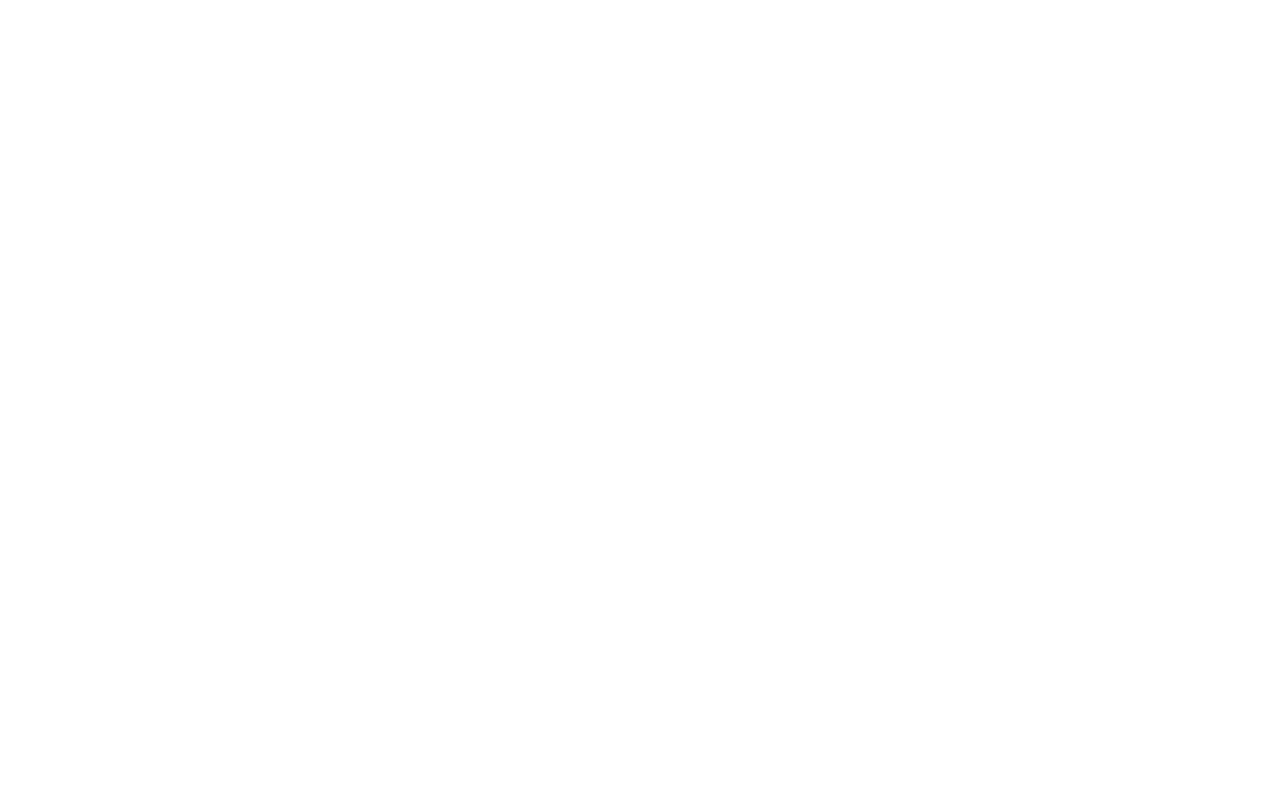
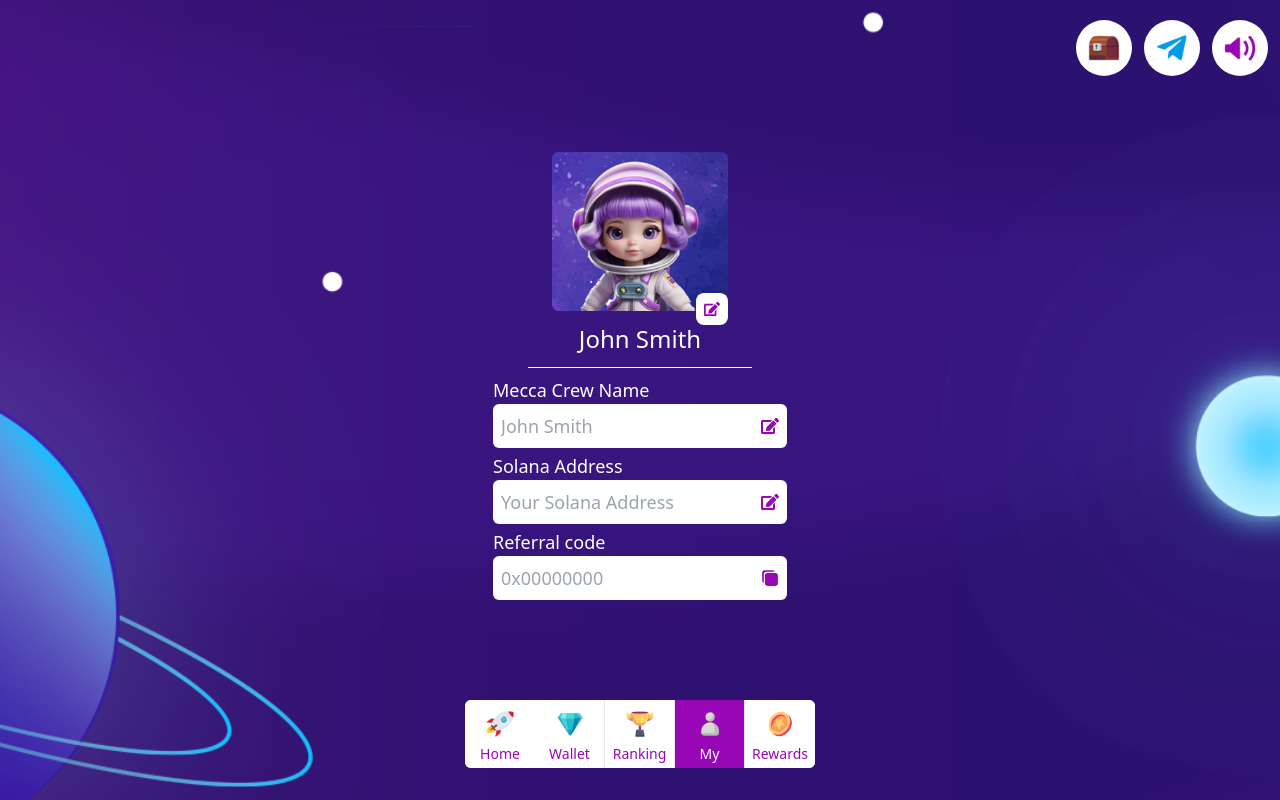
Before and after one commit to ZakkiShah5/joengg-game, a React (Vite) app: page /my in a window 1280 px wide. Before the commit this address had no page. Built offline with nearby package versions, Linux system fonts and the light colour scheme.

Commit message:
profile page updated

```diff
--- a/package.json
+++ b/package.json
@@ -12,6 +12,7 @@
   "dependencies": {
     "react": "^18.3.1",
     "react-dom": "^18.3.1",
+    "react-icons": "^5.4.0",
     "react-router-dom": "^7.1.3"
   },
   "devDependencies": {
--- a/src/App.jsx
+++ b/src/App.jsx
@@ -2,7 +2,7 @@ import './App.css'
 
 import { Routes, Route } from 'react-router-dom'
 
-import { Main, Ranking, Wallet } from './pages'
+import { Main, My, Ranking, Wallet } from './pages'
 
 const App = () => {
   return (
@@ -10,6 +10,7 @@ const App = () => {
       <Route path='/' element={<Main/>} />
       <Route path='/wallet' element={<Wallet />} />
       <Route path='/ranking' element={<Ranking />} />
+      <Route path='/my' element={<My />} />
     </Routes>
 
   )
--- /dev/null
+++ b/src/pages/My/My.jsx
@@ -0,0 +1,31 @@
+import '../Main/Main.css'
+import { Menu, RightIcons } from '../../components'
+import chara from '../../assets/wallet/chara.png'
+import { FaEdit } from 'react-icons/fa'
+import Form from './components/Form'
+
+const My = () => {
+  return (
+    <>
+      <RightIcons />
+      <div className='bg-main flex flex-col justify-center items-center'>
+        <Menu />
+        <section className=''>
+          <div className='mb-2'>
+            <div className='w-44 relative mx-auto text-white text-center'>
+              <img src={chara} className='w-full rounded-md' alt='character' />
+              <div className='bg-white absolute right-0 bottom-[30px] text-mypurple-600 font-extralight flex justify-center items-center text-xl rounded-lg w-8 p-2 h-8'>
+                <FaEdit />
+              </div>
+              <h2 className='text-2xl font-medium my-3'>John Smith</h2>
+            </div>
+            <div className='w-56 mx-auto bg-white h-[0.5px]'></div>
+          </div>
+        </section>
+        <Form />
+      </div>
+    </>
+  )
+}
+
+export default My
--- /dev/null
+++ b/src/pages/My/components/Form.jsx
@@ -0,0 +1,32 @@
+import { FaEdit } from "react-icons/fa";
+import { IoCopy } from "react-icons/io5";
+
+const Form = () => {
+  return (
+    <form className="text-white mb-12 text-lg flex outline-none border-none gap-1 flex-col">
+      <div>
+        <label htmlFor='name'>Mecca Crew Name</label>
+        <div className="flex items-center justify-between text-mypurple-600 bg-white px-2 py-2 rounded-md">
+            <input type="text" id='name' name='name' placeholder='John Smith'/>
+            <FaEdit />
+        </div>
+      </div>
+      <div>
+        <label htmlFor='sol'>Solana Address</label>
+        <div className="flex items-center justify-between text-mypurple-600 bg-white px-2 py-2 rounded-md">
+            <input type="text" id='sol' name='sol' placeholder='Your Solana Address'/>
+            <FaEdit />
+        </div>
+      </div>
+      <div>
+        <label htmlFor='sol'>Referral code</label>
+        <div className="flex items-center justify-between text-mypurple-600 bg-white px-2 py-2 rounded-md">
+            <input type="text" id='sol' name='sol' placeholder='0x00000000'/>
+            <IoCopy />
+        </div>
+      </div>
+    </form>
+  )
+}
+
+export default Form
--- a/src/pages/index.jsx
+++ b/src/pages/index.jsx
@@ -1,3 +1,4 @@
 export { default as Main } from './Main/Main';
 export { default as Wallet } from './Wallet/Wallet';
 export { default as Ranking} from './Ranking/Ranking';
+export { default as My} from './My/My'
```
Also changed, not shown: 1 other file (tests, documents, lock files or other folders).
